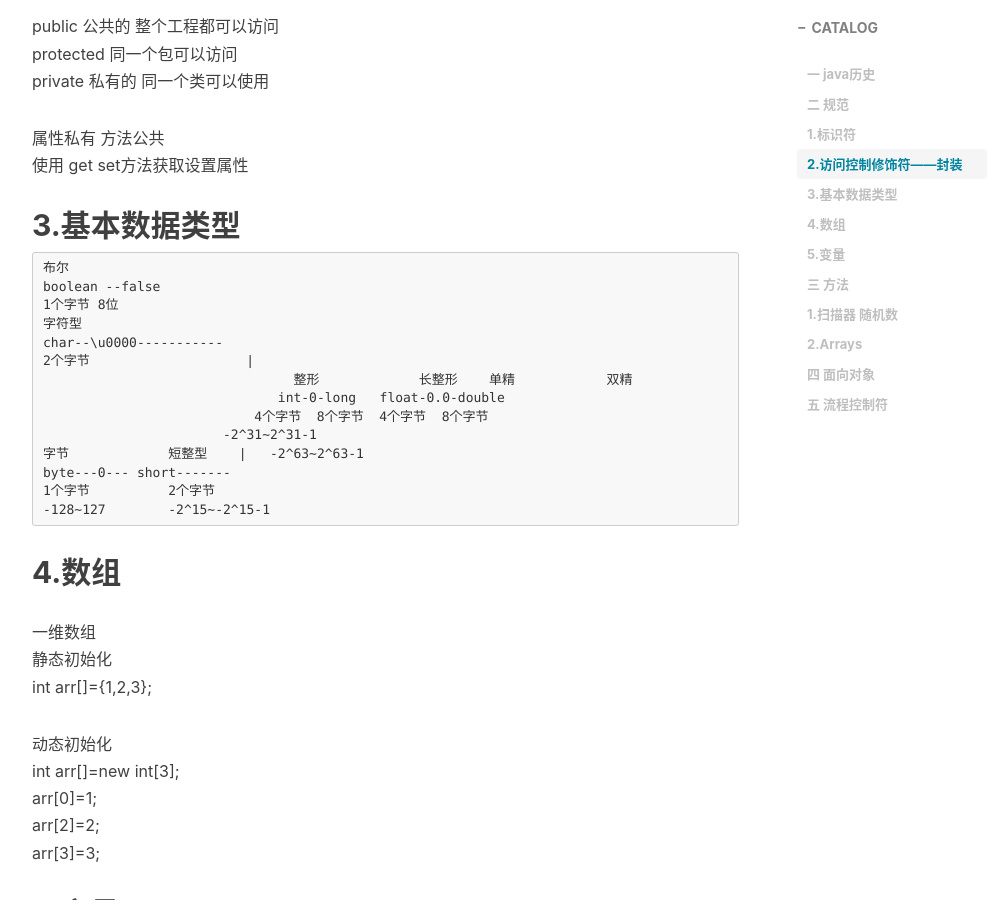
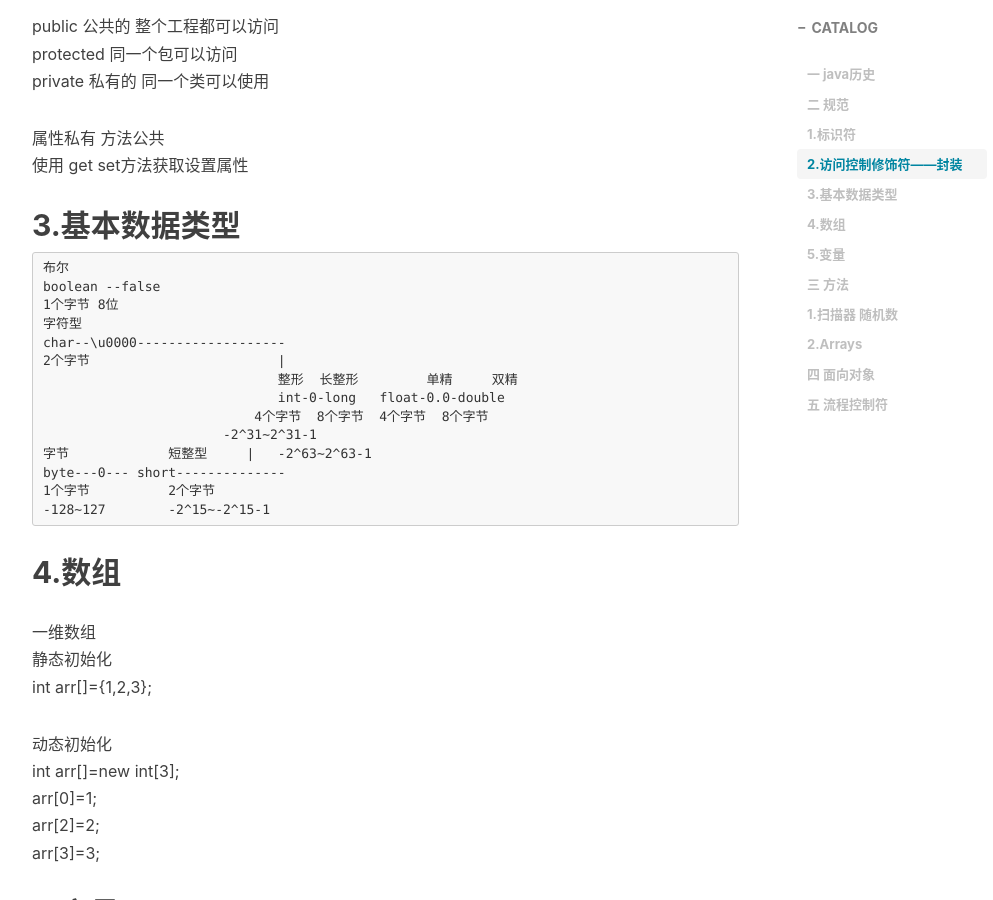
Before and after one commit to RoarerWang/roarerwang.github.io, a Jekyll site: the page built from _posts/2019-07-14-Week01.md, in a window 1280 px wide and 900 px high, scrolled down 1491 px. Shown: the whole window, without its empty margins (233-1226 px from the left). Built offline with Jekyll 4.4.1, drawn with Linux system fonts in a browser that asks for light colours; nearby versions of some CDN libraries; comment, search, counter and statistics services are not loaded.

````diff
--- a/_posts/2019-07-14-Week01.md
+++ b/_posts/2019-07-14-Week01.md
@@ -57,14 +57,14 @@ private 私有的 同一个类可以使用
 boolean --false
 1个字节 8位
 字符型
-char--\u0000-----------
-2个字节                    |
-				整形		长整形	 单精		双精
+char--\u0000-------------------
+2个字节                        |
+			      整形  长整形	 单精     双精
 			      int-0-long   float-0.0-double
 		           4个字节  8个字节  4个字节  8个字节
 	               -2^31~2^31-1
-字节		短整型	 |   -2^63~2^63-1
-byte---0--- short-------
+字节		短整型	  |   -2^63~2^63-1
+byte---0--- short--------------
 1个字节		2个字节
 -128~127	-2^15~-2^15-1
 ```
````
